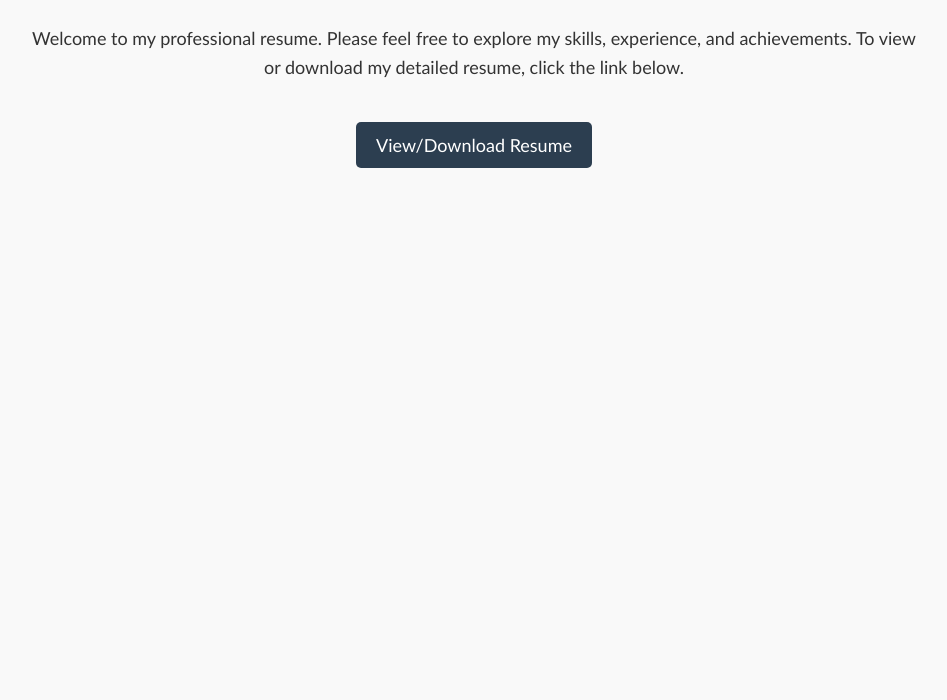
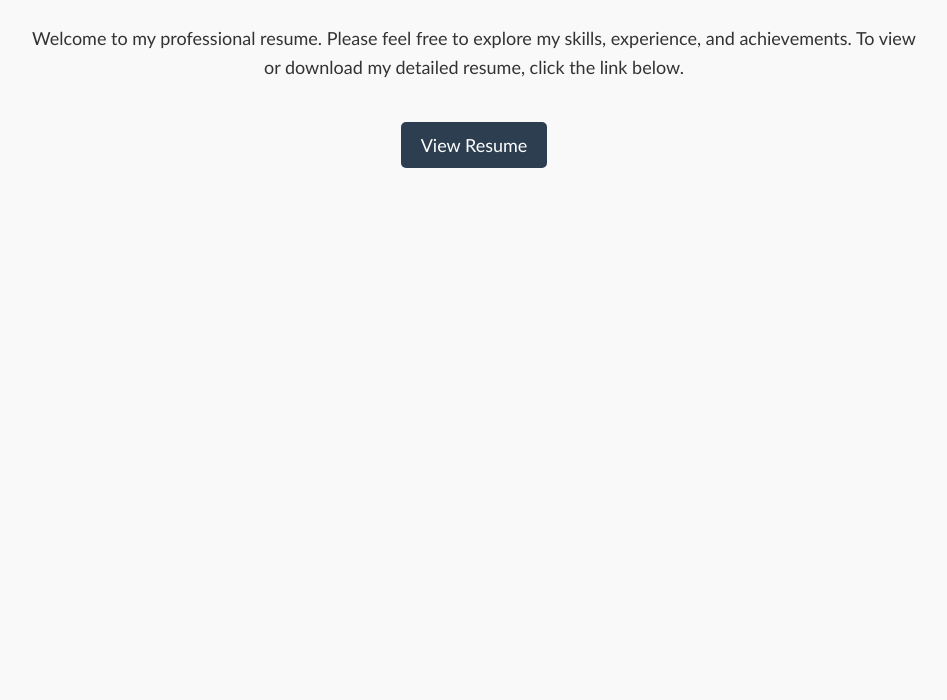
Before and after one commit to rutvisutaria47/About, a plain HTML site: page index.html in a window 1280 px wide. Shown: the part 100-800 px from the top of the page, without its empty margins (166-1113 px from the left). Drawn offline with Linux system fonts and the light colour scheme; a web font is replaced by a local one.

Commit message:
Update index.html

```diff
--- a/index.html
+++ b/index.html
@@ -15,7 +15,7 @@
 
         <section class="resume">
             <p>Welcome to my professional resume. Please feel free to explore my skills, experience, and achievements. To view or download my detailed resume, click the link below.</p>
-            <a href="Rutvi%20Resume%20DS.pdf" class="download-button">View/Download Resume</a>
+            <a href="Rutvi%20Resume%20DS.pdf" class="download-button">View Resume</a>
         </section>
     </div>
 </body>
```
